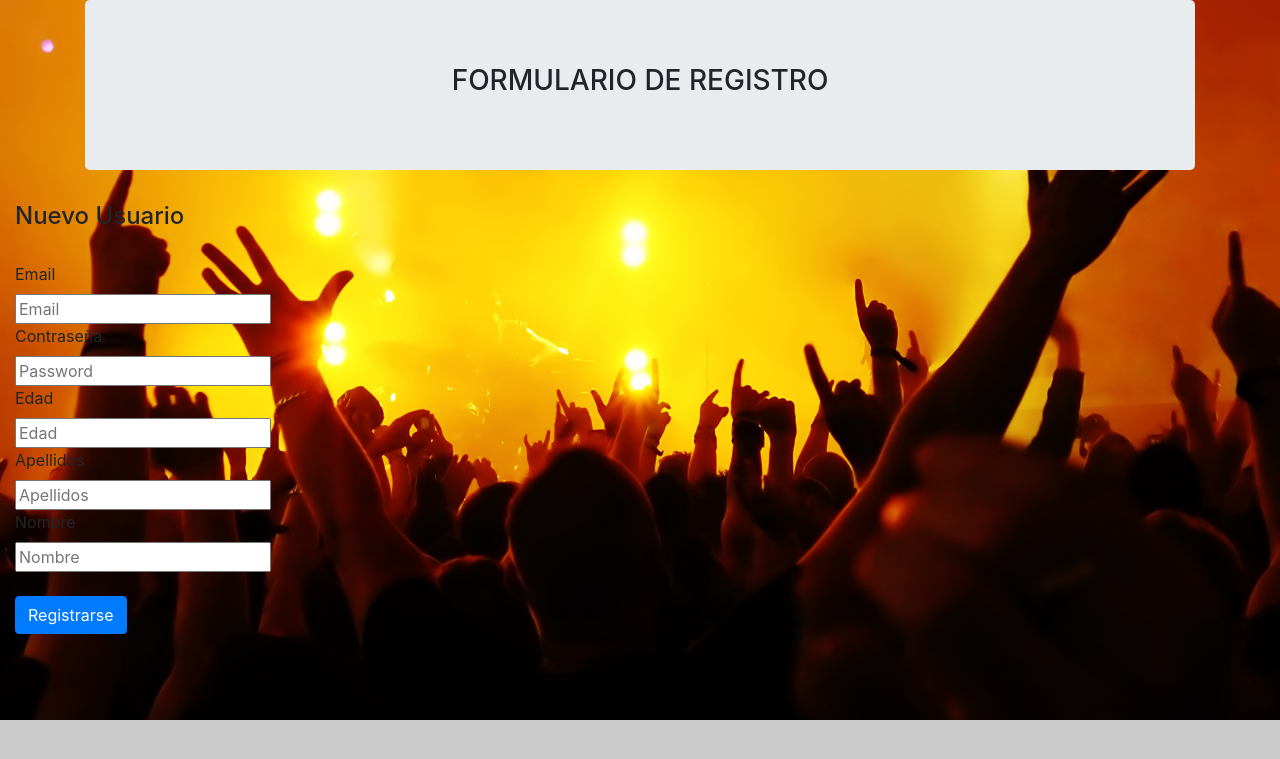
After one commit to fcojavierlopez/Lopez_Leon_FcoJavier_PROYECTO_IAW, a PHP site: page /proyecto_WEB/registrar.php in a window 1280 px wide. The commit adds this page. Shown: the top 759 px of the page. Run offline with PHP 8.4, Linux system fonts and the light colour scheme; some libraries are stand-ins or nearby versions.

Commit message:
Add files via upload

```diff
--- /dev/null
+++ b/registrar.php
@@ -0,0 +1,122 @@
+<!DOCTYPE html>
+<html lang="en">
+  <head>
+    <meta charset="utf-8">
+    <meta name="viewport" content="width=device-width, initial-scale=1.0">
+    <title>G&E - Registro</title>
+
+    <meta name="viewport" content="width=device-width, user-scalable=no, initial-scale=1.0, minimum-scale=1.0">
+    <link rel="stylesheet" href="../css/bootstrap.min.css">
+
+  </head>
+
+  <style>
+      body {
+          background-image: url("../fondo_login_5.jpg");
+          background-color: #cccccc;
+          background-size: 100%;
+          background-repeat: no-repeat;
+          overflow-x: hidden;
+        }
+        /*label {
+          color: white;
+        }*/
+  </style>
+
+  <body>
+
+    <div class="container">
+    <header class="jumbotron">
+
+      <h3 class="text-center">FORMULARIO DE REGISTRO</h3>
+
+  </header>
+
+  <div class="container-fluid">
+  </div>
+  </div>
+
+
+
+    <?php
+  if (!isset($_POST["email"])) : ?>
+
+  <div class="form-group">
+    <div class="col-sm-offset-5 col-sm-10">
+
+      <form method="post">
+        <fieldset>
+          <h4>Nuevo Usuario</h4>
+          <br>
+
+          <div class="forceColor"></div>
+          <div class="topbar">
+            <div class="spanColor"></div>
+          <label>Email</label><br>
+          <input name="email" type="text" class="input" id="email" placeholder="Email" required>
+          <br>
+
+          <label>Contraseña</label><br>
+          <input name="password" type="password" class="input" id="password" placeholder="Password" required>
+          <br>
+
+          <label>Edad</label><br>
+          <input name="edad" type="text" class="input" id="edad" placeholder="Edad" required>
+          <br>
+
+          <label>Apellidos</label><br>
+          <input name="apellidos" type="text" class="input" id="apellidos" placeholder="Apellidos" required>
+          <br>
+
+          <label>Nombre</label><br>
+          <input name="nombre" type="text" class="input" id="nombre" placeholder="Nombre" required>
+          <br><br>
+
+          <input type="submit" class="btn btn-primary" value="Registrarse">
+
+
+          <!--<span>email:</span><input type="text" name="email" required><br>
+          <span>contraseña:</span><input type="password" name="password" required><br>
+          <span>Edad:</span><input type="text" name="edad" required><br>
+          <span>apellidos:</span><input type="text" name="apellidos" required><br>
+          <span>Nombre:</span><input type="text" name="nombre" required><br><br>
+          <span><input type="submit" value="REGISTRARSE"><br>-->
+        </fieldset>
+      </form>
+  </div>
+</div>
+    <?php else: ?>
+
+      <?php
+          echo "<h3>Formulario de Registro</h3>";
+          //conexion a la base de datos
+          $connection = new mysqli("localhost", "administrador", "2asirtriana", "ventaentradas");
+
+         if ($connection->connect_errno) {
+          printf("Connection failed: %s\n", $connection->connect_error);
+        exit();
+   }
+   $email=$_POST['email'];
+   $edad=$_POST['edad'];
+   $tipo='0';
+   $query= "INSERT INTO usuarios (`CORREO_ELECTRONICO`,`PASSWD`,`FECHA_ALTA`,`EDAD`,`APELLIDOS`,`NOMBRE`,`TIPO_USUARIO`)
+   VALUES('$email',md5('".$_POST['password']."'),sysdate(),$edad,'".$_POST['apellidos']."','".$_POST['nombre']."',$tipo)";
+
+   $result = $connection->query($query);
+
+   if ($result) {
+     echo "Usuario Registrado ";
+     echo "<br><a href='index.html'>Ir a Inicio de Sesión</a>";
+         } else {
+     echo " Datos incorrectos.";
+     echo "<br><br><a href='registrar.php'>Volver al Formulario de Registro</a>";
+        }
+   mysqli_close($connection);
+   ?>
+    <?php endif ?>
+
+    <script src="../js/jquery.js"></script>
+    <script src="../js/bootstrap.min.js"></script>
+
+  </body>
+</html>
```
Also changed, not shown: control_panel.php (added, +68 -0 lines), index.html (+5 -5 lines), login.php (+33 -1 lines).
